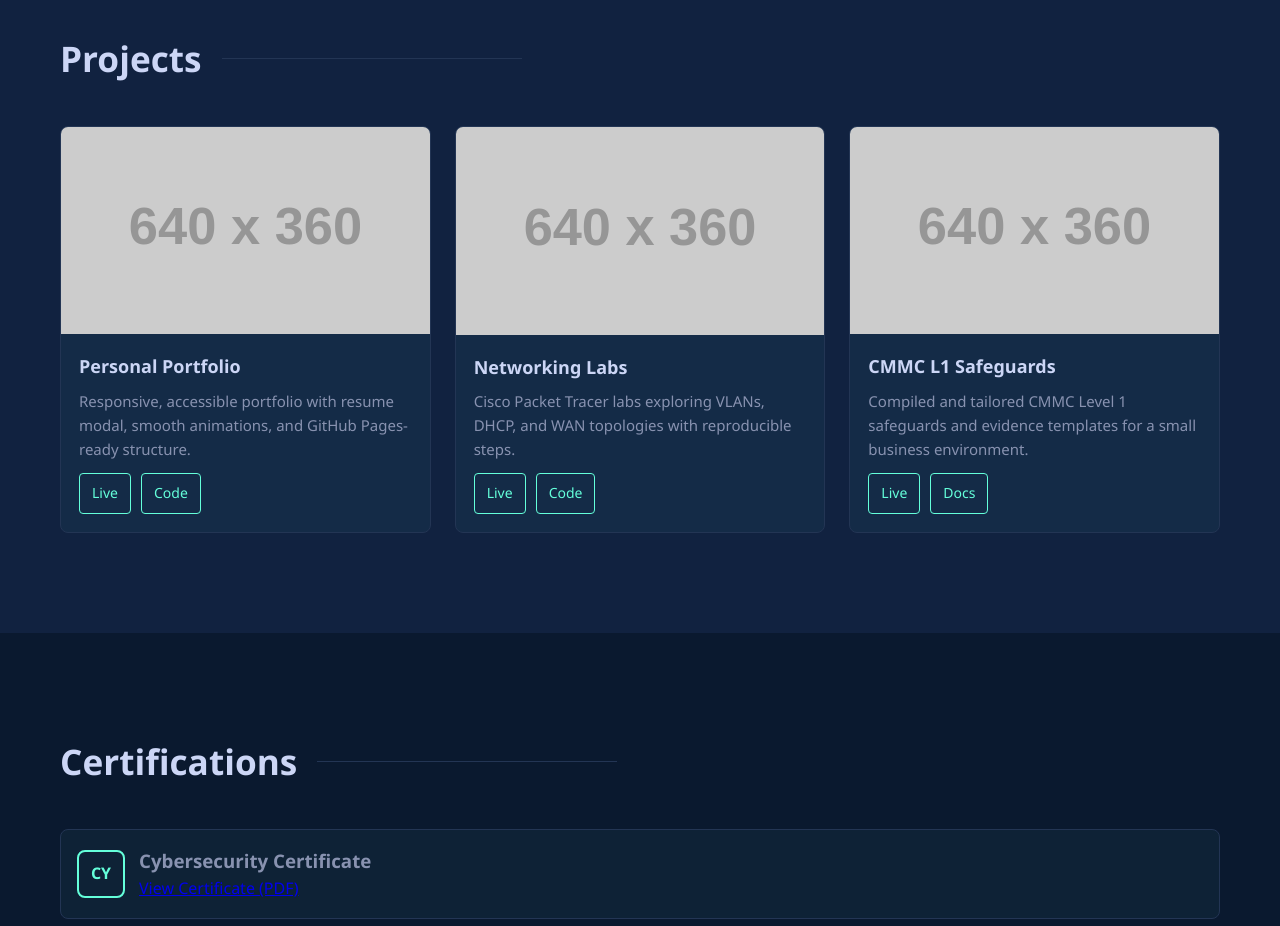
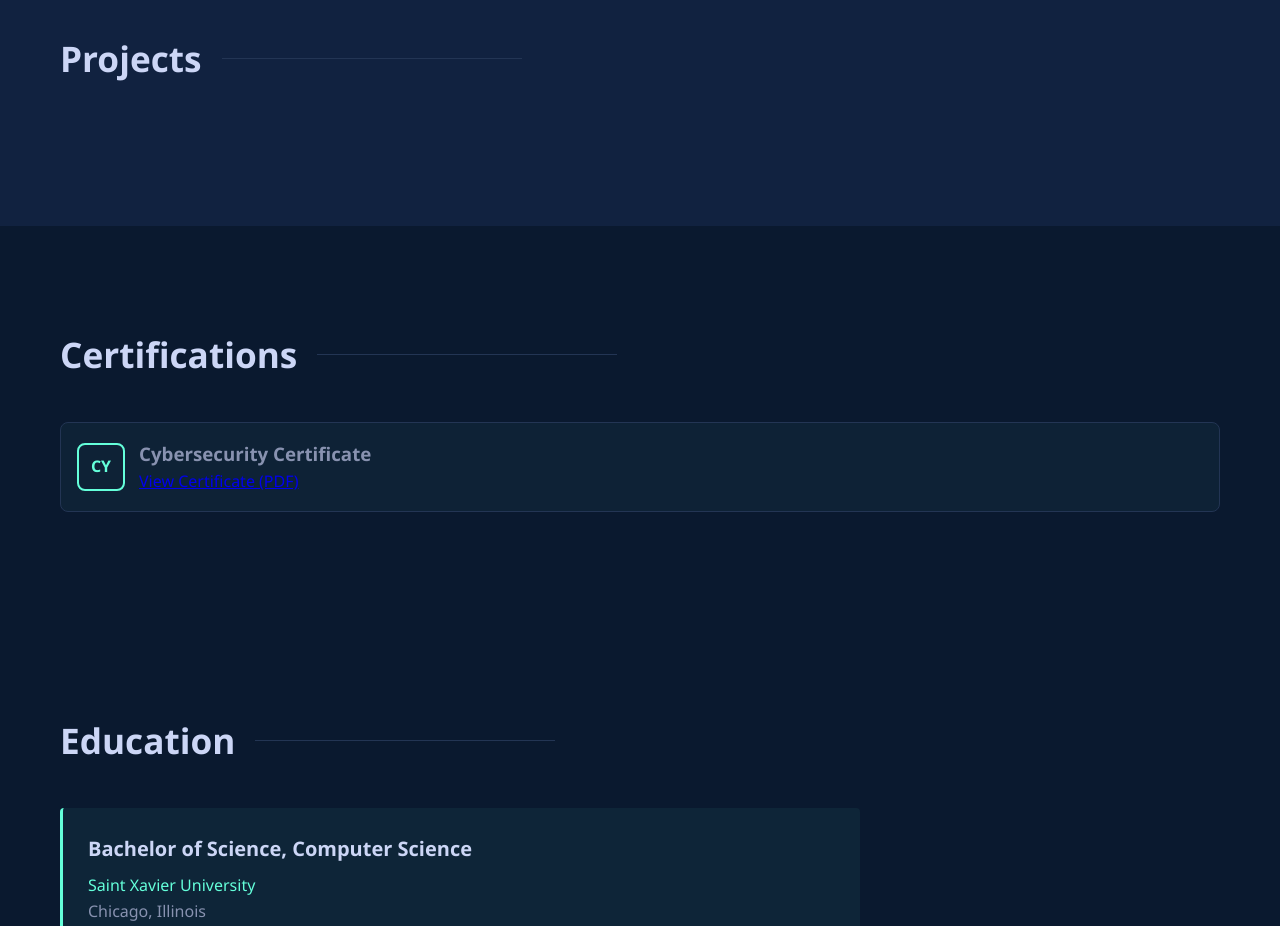
Before and after one commit to Nawar03/portfolio, a plain HTML site: page index.html in a window 1280 px wide. Shown: the part 2740-3666 px from the top of the page. Drawn offline with Linux system fonts and the light colour scheme; placeholder pictures from the web are drawn by us.

Commit message:
Update index.html

```diff
--- a/index.html
+++ b/index.html
@@ -173,42 +173,6 @@
         <div class="container">
             <h2 id="projects-title" class="section-title">Projects</h2>
             <div class="projects-grid">
-                <article class="project-card">
-                    <img src="https://via.placeholder.com/640x360?text=Project+Screenshot" alt="Screenshot of Portfolio Project" class="project-img" />
-                    <div class="project-content">
-                        <h3 class="project-title">Personal Portfolio</h3>
-                        <p class="project-desc">Responsive, accessible portfolio with resume modal, smooth animations, and GitHub Pages-ready structure.</p>
-                        <div class="project-links">
-                            <a class="btn-link" href="#" aria-disabled="true">Live</a>
-                            <a class="btn-link" href="https://github.com/Nawar03/portfolio" target="_blank" rel="noopener">Code</a>
-                        </div>
-                    </div>
-                </article>
-
-                <article class="project-card">
-                    <img src="https://via.placeholder.com/640x360?text=Project+Screenshot" alt="Screenshot of Networking Lab" class="project-img" />
-                    <div class="project-content">
-                        <h3 class="project-title">Networking Labs</h3>
-                        <p class="project-desc">Cisco Packet Tracer labs exploring VLANs, DHCP, and WAN topologies with reproducible steps.</p>
-                        <div class="project-links">
-                            <a class="btn-link" href="#" aria-disabled="true">Live</a>
-                            <a class="btn-link" href="#" aria-disabled="true">Code</a>
-                        </div>
-                    </div>
-                </article>
-
-                <article class="project-card">
-                    <img src="https://via.placeholder.com/640x360?text=Project+Screenshot" alt="Screenshot of Security Checklist" class="project-img" />
-                    <div class="project-content">
-                        <h3 class="project-title">CMMC L1 Safeguards</h3>
-                        <p class="project-desc">Compiled and tailored CMMC Level 1 safeguards and evidence templates for a small business environment.</p>
-                        <div class="project-links">
-                            <a class="btn-link" href="#" aria-disabled="true">Live</a>
-                            <a class="btn-link" href="#" aria-disabled="true">Docs</a>
-                        </div>
-                    </div>
-                </article>
-            </div>
         </div>
     </section>
 
```
